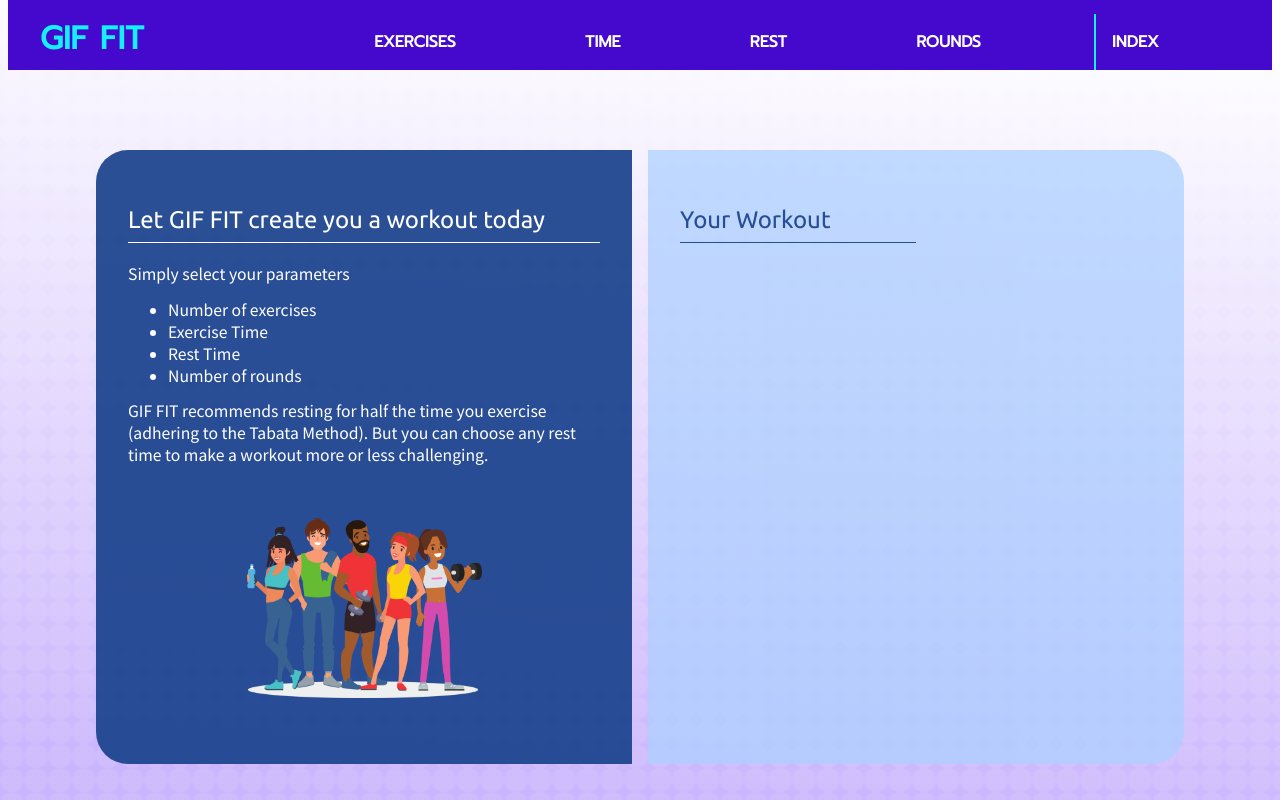
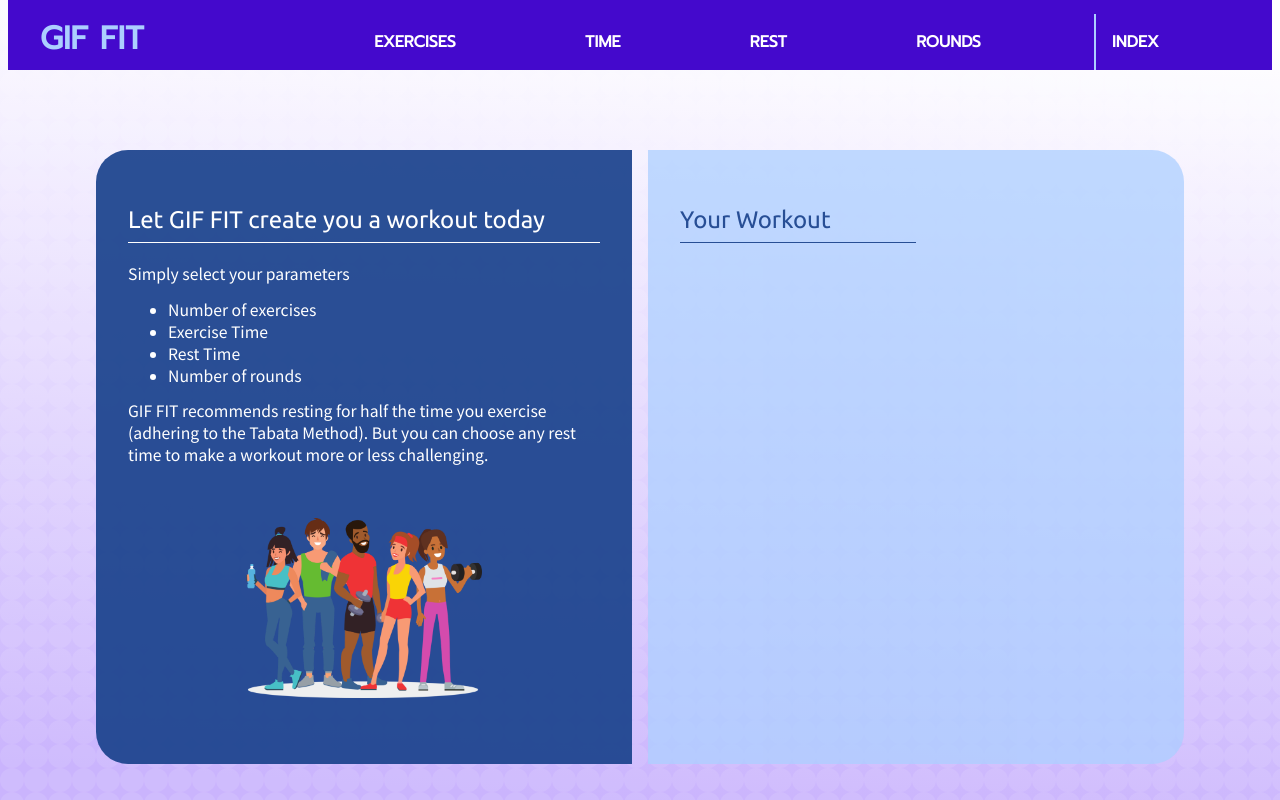
Before and after one commit to jamesncox/gif-fit-2.0, a React (Create React App) app: page / in a window 1280 px wide. Built offline with nearby package versions, Linux system fonts and the light colour scheme.

Commit message:
Update TopNav .title color and :hover colors -light-blue

```diff
--- a/src/stylesheets/App.css
+++ b/src/stylesheets/App.css
@@ -25,7 +25,6 @@ background-size: cover;
   --off-white: rgb(245, 245, 245);
 
   /* purples */
-  --purple: rgba(172, 207, 255, 0.733);
   --dark-purple: rgb(68, 9, 204);
   --dark-purple-50-opacity: rgba(51, 8, 150, 0.7);
   --medium-purple: rgb(202, 180, 253);
@@ -33,6 +32,8 @@ background-size: cover;
   /* blues */
   --sea-blue: rgb(22, 239, 255);
   --blue: #1a428dec;
+  --light-blue: rgba(172, 207, 255);
+  --light-blue-opacity-75: rgba(172, 207, 255, 0.75);
 
   /* transition */
  --theme-transition: background-color .4s ease-in-out, color .4s ease-in-out;
@@ -90,7 +91,7 @@ background-size: cover;
 .display-selection-wrapper {
   display: flex;
   flex-direction: column;
-  background-color: var(--purple);
+  background-color: var(--light-blue-opacity-75);
   /* width: 80%; */
   padding: 2rem;
   border-top-right-radius: 32px;
--- a/src/stylesheets/NavSelectGrids.css
+++ b/src/stylesheets/NavSelectGrids.css
@@ -18,7 +18,7 @@
 }
 
 .select-button:hover {
-    background-color: var(--medium-purple);
+    background-color: var(--light-blue);
     color: var(--white);
 }
 
--- a/src/stylesheets/TopNav.css
+++ b/src/stylesheets/TopNav.css
@@ -13,7 +13,7 @@
 /* GIF FIT header */
 .title {
     float: left;
-    color: var(--sea-blue);
+    color: var(--light-blue);
     margin-top: 14px;
     margin-bottom: -1rem;
     margin-left: 2rem;
@@ -36,7 +36,7 @@
     color: var(--white);
     padding: 1rem 1rem;
     text-decoration: none;
-    border-left: 2px solid var(--sea-blue);
+    border-left: 2px solid var(--light-blue);
 }
 
 /* The dropdown container */
@@ -62,7 +62,7 @@
 
 /* Add a red background color to navbar links on hover */
 .top-nav a:hover, .dropdown:hover .dropbtn {
-    background-color: var(--sea-blue);
+    background-color: var(--light-blue);
     color: var(--dark-purple);
     border-top-left-radius: 5px;
     border-top-right-radius: 5px;
```
